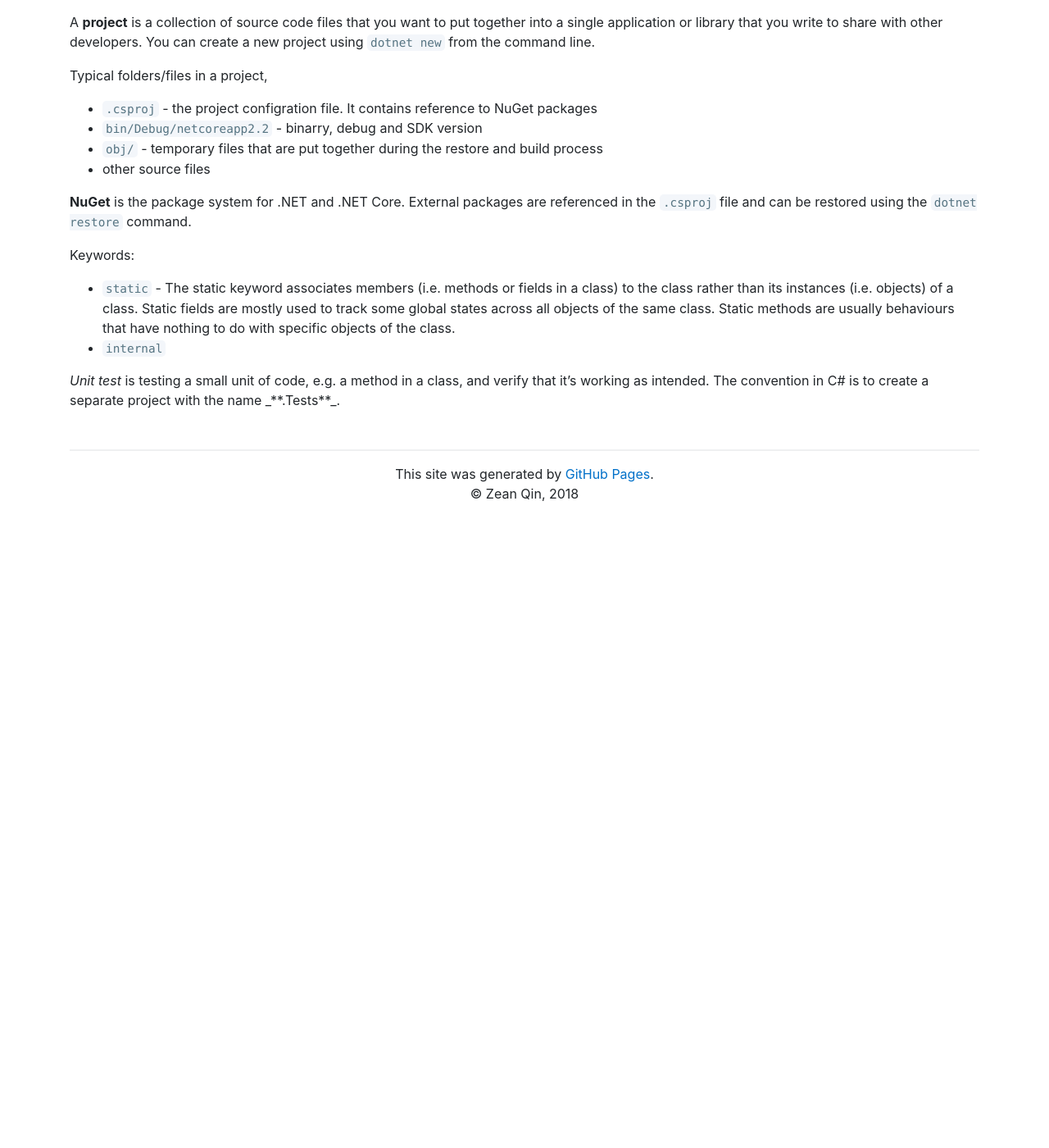
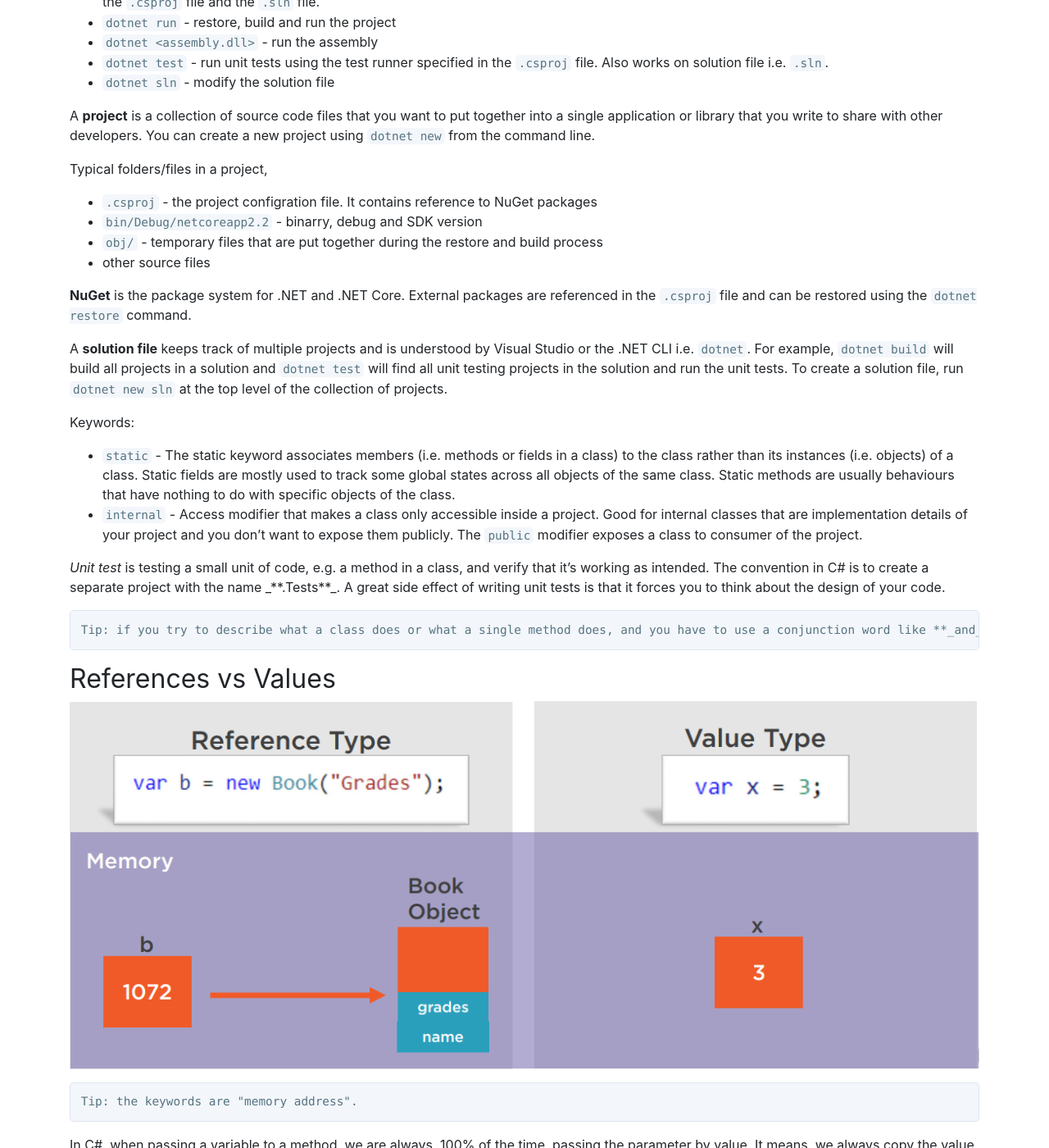
Before and after one commit to ZeanQin/zeanqin.github.io, a Jekyll site: the page built from _posts/2019-06-25-definitive-guide-c#.md, in a window 1280 px wide and 1400 px high, scrolled down 743 px. Shown: the whole window at 82% size. Built offline with Jekyll 4.4.1, drawn with Linux system fonts in a browser that asks for light colours; before the commit the page ends 1373 px from its top, so only the background shows below that; some of the changed text lies outside the part shown.

Commit message:
Update post

````diff
--- a/_posts/2019-06-25-definitive-guide-c#.md
+++ b/_posts/2019-06-25-definitive-guide-c#.md
@@ -15,12 +15,14 @@
 
 The **_.NET Core SDK_** contains the CLR, FCL and other tools that make developing software easier.These tools include `dotnet`, the .NET CLI. The common commands are:
 - `dotnet new [options]` - scaffold a new project
-- `dotnet add` - add a NuGet package to the project
+- `dotnet add package <PACKAGE_NAME>` - add a NuGet package to the project
+- `dotnet add reference <PROJECT_PATH>` - add a project-to-project reference to the project
 - `dotnet restore` - restore dependencies i.e. NuGet packages
-- `dotnet build` - compile the source code i.e. the C# compiler translates all `.cs` files into a `.dll` binary file (an assembly).
+- `dotnet build` - compile the source code i.e. the C# compiler translates all `.cs` files into a `.dll` binary file (an assembly). Works on both the `.csproj` file and the `.sln` file.
 - `dotnet run` - restore, build and run the project
 - `dotnet <assembly.dll>` - run the assembly
-- `dotnet test` - run unit tests using the test runner specified in the `.csproj` file
+- `dotnet test` - run unit tests using the test runner specified in the `.csproj` file. Also works on solution file i.e. `.sln`.
+- `dotnet sln` - modify the solution file
 
 A **project** is a collection of source code files that you want to put together into a single application or library that you write to share with other developers. You can create a new project using `dotnet new` from the command line.
 
@@ -32,9 +34,53 @@
 
 **NuGet** is the package system for .NET and .NET Core. External packages are referenced in the `.csproj` file and can be restored using the `dotnet restore` command.
 
+A **solution file** keeps track of multiple projects and is understood by Visual Studio or the .NET CLI i.e. `dotnet`. For example, `dotnet build` will build all projects in a solution and `dotnet test` will find all unit testing projects in the solution and run the unit tests. To create a solution file, run `dotnet new sln` at the top level of the collection of projects.
+
 Keywords:
 - `static` - The static keyword associates members (i.e. methods or fields in a class) to the class rather than its instances (i.e. objects) of a class. Static fields are mostly used to track some global states across all objects of the same class. Static methods are usually behaviours that have nothing to do with specific objects of the class.
-- `internal`
+- `internal` - Access modifier that makes a class only accessible inside a project. Good for internal classes that are implementation details of your project and you don't want to expose them publicly. The `public` modifier exposes a class to consumer of the project.
 
 
-*Unit test* is testing a small unit of code, e.g. a method in a class, and verify that it's working as intended. The convention in C# is to create a separate project with the name _**<project_name>.Tests**_.
+*Unit test* is testing a small unit of code, e.g. a method in a class, and verify that it's working as intended. The convention in C# is to create a separate project with the name _**<project_name>.Tests**_. A great side effect of writing unit tests is that it forces you to think about the design of your code.
+
+    Tip: if you try to describe what a class does or what a single method does, and you have to use a conjunction word like **_and_**, there is a chance that it's doing too many things. In this case, you should break your class or method up.
+
+## References vs Values
+![](/assets/images/csharp/reference-type-vs-value-type.PNG)
+
+    Tip: the keywords are "memory address".
+
+In C#, when passing a variable to a method, we are always, 100% of the time, passing the parameter by value. It means, we always copy the value held by the variable, instead of the memory address of the variable. The held value could be a memory address if the variable holds a reference to an object or the actual value if variable holds the actual value.
+
+Passing a variable by its reference to a method allows (inside) that method to update the content of the variable. So,
+  - If the variable holds the memory address of some object, the method can change which object the variable is pointing to if it wants to, in addition to update the object.
+  - If the variable holds a value, the method can update the value held by the varialbe.
+
+In C#, passing a variable by reference is achieved by using the `ref` keyword,
+```c#
+var book = new Book("Book 1");
+GetBookSetName(ref book);
+```
+```c#
+void GetBookSetName(ref book)
+{
+    // your code here
+}
+```
+or using the `out` keyword
+```c#
+var book = new Book("Book 1");
+GetBookSetName(out book);
+```
+```c#
+void GetBookSetName(out book)
+{
+    // out assumes the reference has not been initialised
+    book = new Book();
+}
+```
+
+Unlike `ref`, with the `out` keyword, the C# compiler assumes that the incoming reference has not been initialised. The compiler will give an error if the out parameter is not assigned in the `GetBookSetName` method.
+
+Conventions
+1. Use _PascalCase_ for public members i.e. methods, fields etc. of a class.
````
Also changed, not shown: assets/images/csharp/reference-type-vs-value-type.PNG (added).
